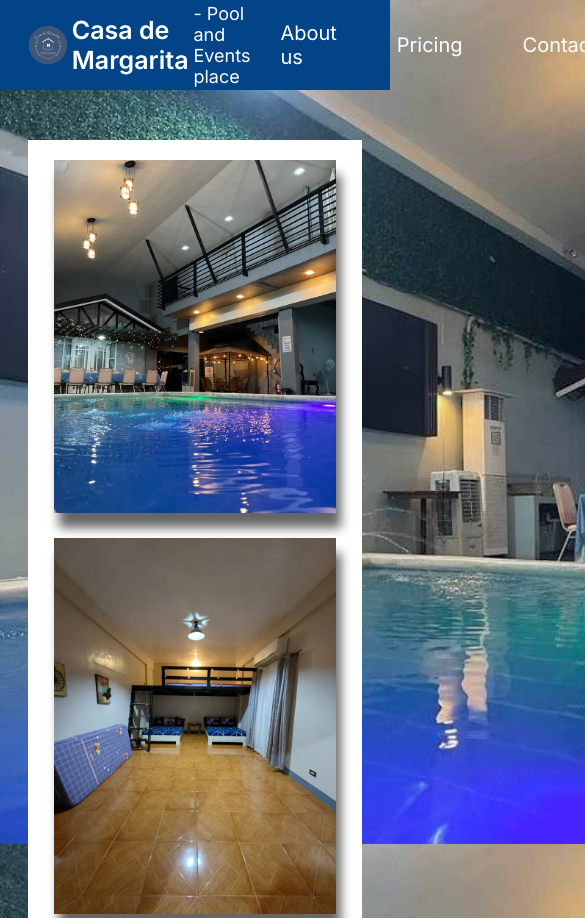
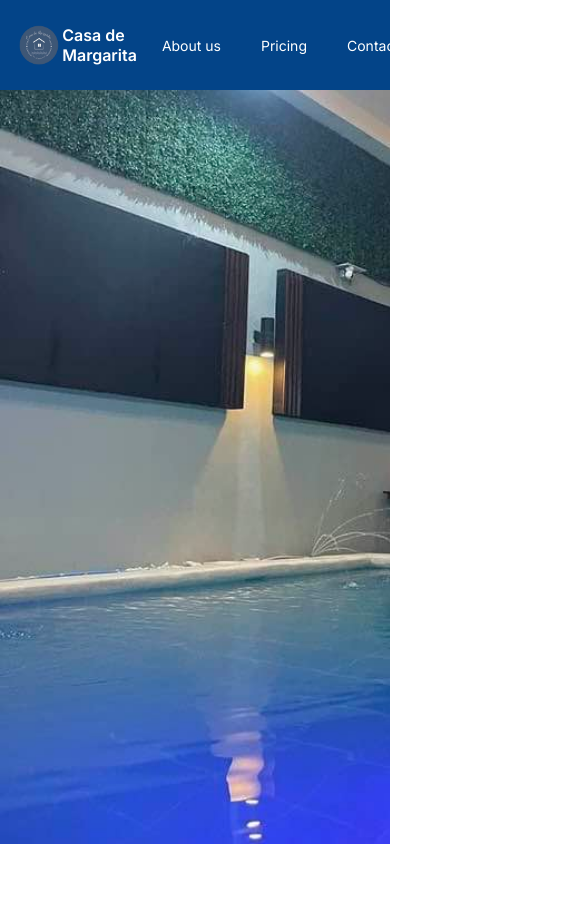
Before and after one commit to thereal4th/Casa-De-Margarita, a plain HTML site: page index.html in a window 390 px wide. Shown: the top 918 px of the page, 585 px wide, since content can reach past the window. After the commit the page ends 844 px from the top, so only its background shows below. Drawn offline with nearby package versions, Linux system fonts and the light colour scheme.

Commit message:
first mobile testing

```diff
--- a/index.css
+++ b/desktop.css
@@ -63,7 +63,6 @@ h1{
 body {
     margin: 0;
     font-family: Inter, sans-serif;
-    height: 100vh;
     background-image: url("images/backgroundimage6.jpg");
     background-size: cover;
 
--- a/index.html
+++ b/index.html
@@ -3,7 +3,8 @@
         <meta charset="UTF-8">
         <meta name="viewport" content="width=device-width, initial-scale=1.0">
         <title>Casa de Margarita</title>
-        <link rel="stylesheet" href="index.css">
+        <link rel="stylesheet" href="desktop.css">
+        <link rel="stylesheet" href="mobile-480px.css">
 
         <!-- for AOS -->
         <link href="https://cdn.rawgit.com/michalsnik/aos/2.1.1/dist/aos.css" rel="stylesheet">
@@ -25,7 +26,7 @@
     </head>
         <body>
 
-
+            <div class = "desktop">
                 <div class = "nav-bar-container" data-aos = "fade-down">
                     <img class = "nav-bar-icon" src="images/icon.png">
                     <p class = "nav-bar-title">Casa de Margarita</p>
@@ -95,6 +96,19 @@
                         </div>
                     </div>
                 </div>
+            </div>
+
+            <div class = "mobile_480px">
+                <div class = "nav-bar-container" data-aos = "fade-down">
+                    <img class = "nav-bar-icon" src="images/icon.png">
+                    <p class = "nav-bar-title">Casa de Margarita</p>
+                    <a class = "nav-bar-anchor" href = "#about-section-id"><p class = "nav-bar-text">About us</p></a>
+                    <a class = "nav-bar-anchor" href = "#img-pricing"><p class = "nav-bar-text">Pricing</p></a>
+                    <a class = "nav-bar-anchor" href = "#contact-section-id"><p class = "nav-bar-text">Contact</p></a>
+                </div>
+            </div>
+
+
 
         <script src="https://cdn.rawgit.com/michalsnik/aos/2.1.1/dist/aos.js"></script>
         <script src = "index.js"></script>
--- /dev/null
+++ b/mobile-480px.css
@@ -0,0 +1,35 @@
+.mobile_480px {
+    display: none;
+}
+
+
+/* if mobile device max width 480px */
+@media (max-width: 480px) {
+    .mobile_480px{
+        display: block;
+    }
+    .desktop {
+        display: none;
+    }
+
+    .nav-bar-container{
+        padding: 15px;
+    }
+    .nav-bar-title{
+        font-size: 16px;
+        font-weight: 600;
+        vertical-align:middle;
+        margin-right:5px;
+    }
+    .nav-bar-title-description{
+        font-size: 18px;
+        margin-right: auto;
+    }
+
+    .nav-bar-text {
+        font-size: 14px;
+        margin-left: 20px;
+        margin-right: 20px;
+        white-space: nowrap;
+      }
+}
```
Lines whose indentation alone changed are shown as unchanged.
